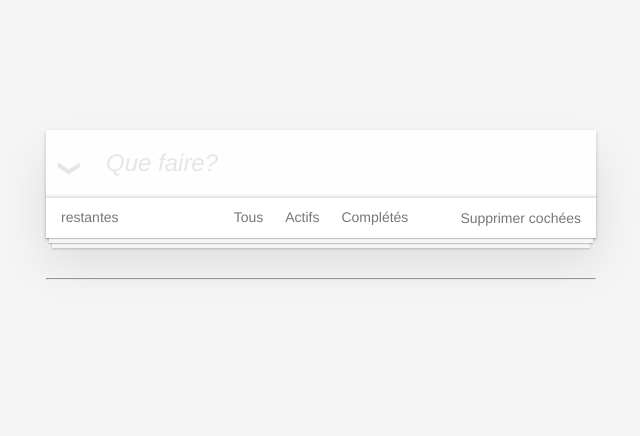
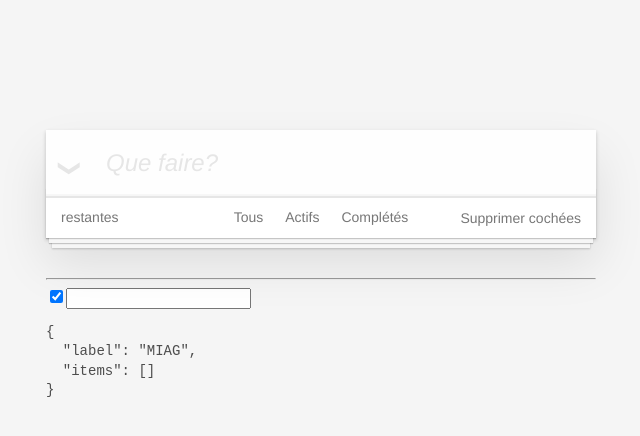
Before and after one commit to AlexDmr/l3m-tp5-todolist-angular, an Angular app: page / in a window 1280 px wide. Shown: the top 436 px of the page, without its empty margins (319-959 px from the left). Built offline with nearby package versions, Linux system fonts and the light colour scheme.

Commit message:
Correction Debug

```diff
--- a/src/app/app.component.html
+++ b/src/app/app.component.html
@@ -1,3 +1,28 @@
 <app-todo-list></app-todo-list>
 
 <hr/>
+
+<section *ngIf="todoListObs | async as tdl">
+  <form (ngSubmit)="append(newItemText.value)">
+    <input type            = "checkbox"
+           name            = "allDone"
+           [ngModel]       = "isAllDone( tdl.items )"
+           (ngModelChange) = "setAllDone($event, tdl.items)"
+           />
+    <input name="newItemText" #newItemText />
+  </form>
+  <ol>
+    <li *ngFor="let item of tdl.items">
+      <input type            = "checkbox"
+             [ngModel]       = "item.isDone"
+             (ngModelChange) = "setDone(item, $event)"
+      />
+      {{item.label}}
+      <form (ngSubmit) = "setLabel(item, newLabel.value)">
+        <input name="newLabel" [ngModel] = "item.label" #newLabel />
+      </form>
+      <button (click)="delete(item)">DELETE</button>
+    </li>
+  </ol>
+  <pre>{{tdl | json}}</pre>
+</section>
--- a/src/app/app.component.ts
+++ b/src/app/app.component.ts
@@ -2,6 +2,7 @@ import { Component } from '@angular/core';
 import {TodoService} from './todo.service';
 import {TodoItem, TodoList} from './definitions';
 import {Observable} from 'rxjs';
+import { List } from 'immutable';
 
 @Component({
   selector: 'app-root',
@@ -16,4 +17,28 @@ export class AppComponent {
     return this.tds.observable;
   }
 
+  append(label: string) {
+    this.tds.append(label);
+  }
+
+  delete(item: TodoItem) {
+    this.tds.remove(item);
+  }
+
+  setDone(item: TodoItem, isDone: boolean) {
+    this.tds.updateIsDone(isDone, item);
+  }
+
+  setLabel(item: TodoItem, label: string) {
+    this.tds.updateLabel(label, item);
+  }
+
+  isAllDone(items: List<TodoItem>): boolean {
+    return items.reduce( (acc, item) => acc && item.isDone, true);
+  }
+
+  setAllDone(done: boolean, items: List<TodoItem>) {
+    this.tds.updateIsDone(done, ...items);
+  }
+
 }
```
